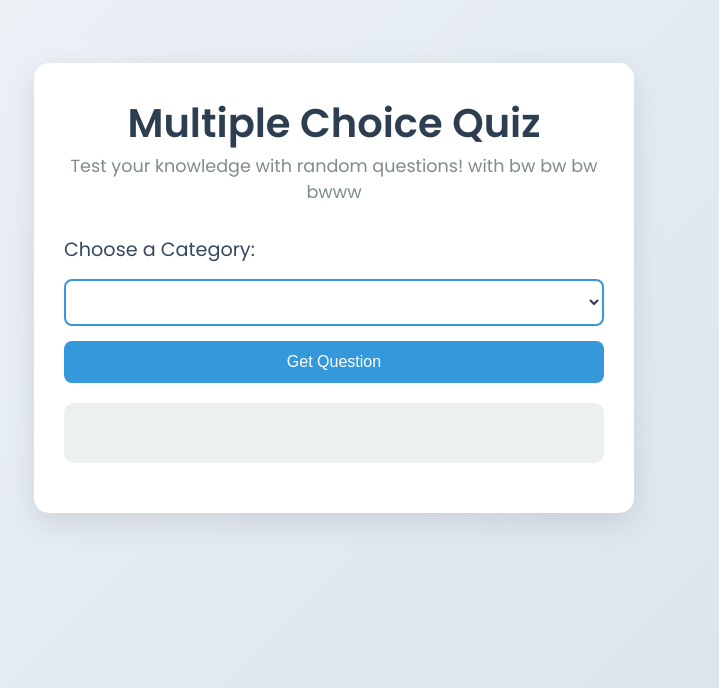
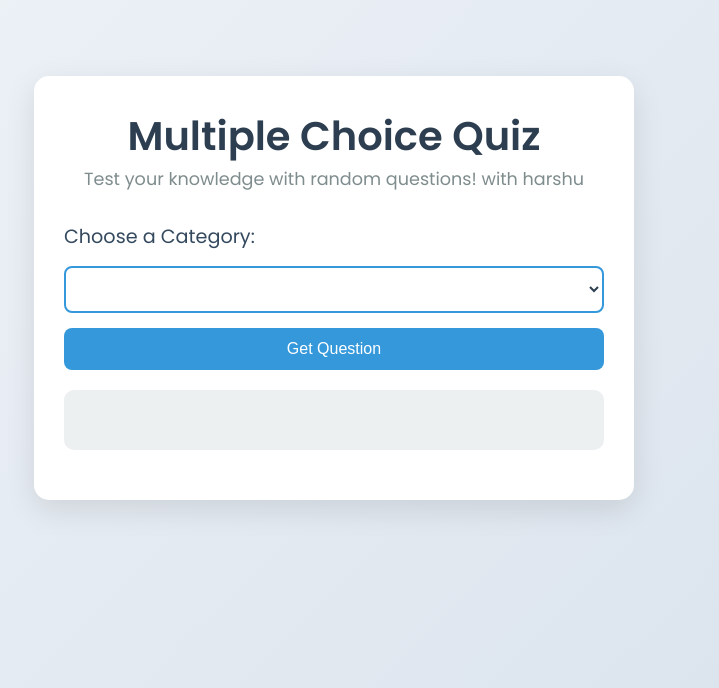
Before and after one commit to HarshanaSenadeera/quize-app-automated, a website: page distributed-quiz-service/question-app/public/index.html in a window 1280 px wide. Shown: the part 112-800 px from the top of the page, without its empty margins (306-1025 px from the left). Drawn offline with Linux system fonts and the light colour scheme; no server answers.

Commit message:
Add update 17

```diff
--- a/distributed-quiz-service/question-app/public/index.html
+++ b/distributed-quiz-service/question-app/public/index.html
@@ -11,7 +11,7 @@
   <div class="container">
     <header>
       <h1>Multiple Choice Quiz</h1>
-      <p>Test your knowledge with random questions! with bw bw bw bwww</p>
+      <p>Test your knowledge with random questions! with harshu</p>
     </header>
     <main>
       <div class="category-selector">
```
